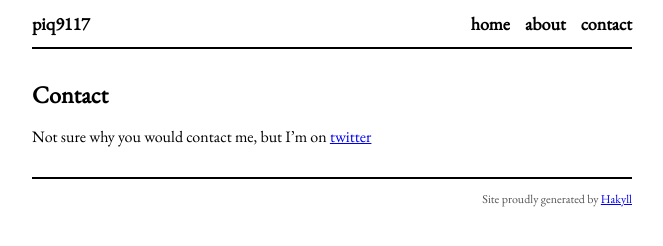
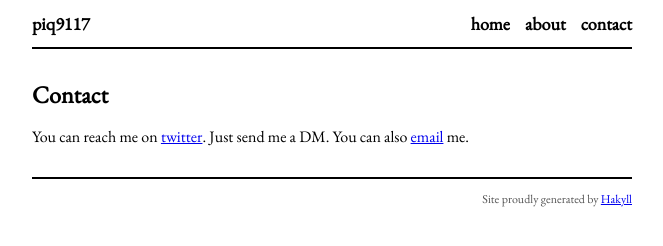
Before and after one commit to piq9117/piq9117.github.io, a plain HTML site: page docs/contact.html in a window 1280 px wide. Shown: the whole page, without its empty margins (308-971 px from the left). Drawn offline with nearby package versions, Linux system fonts and the light colour scheme; a web font is replaced by a local one.

Commit message:
new release

```diff
--- a/docs/contact.html
+++ b/docs/contact.html
@@ -23,7 +23,8 @@
 
         <main role="main">
             <h1>Contact</h1>
-            <p>Not sure why you would contact me, but I’m on <a href="https://twitter.com/piq9117">twitter</a></p>
+            <p>You can reach me on <a href="https://twitter.com/piq9117">twitter</a>. Just send me a DM.
+You can also <a href="mailto:piq9117+website@gmail.com">email</a> me.</p>
         </main>
 
         <footer>
```
Also changed, not shown: docs/about.html (+1 -1 lines).
